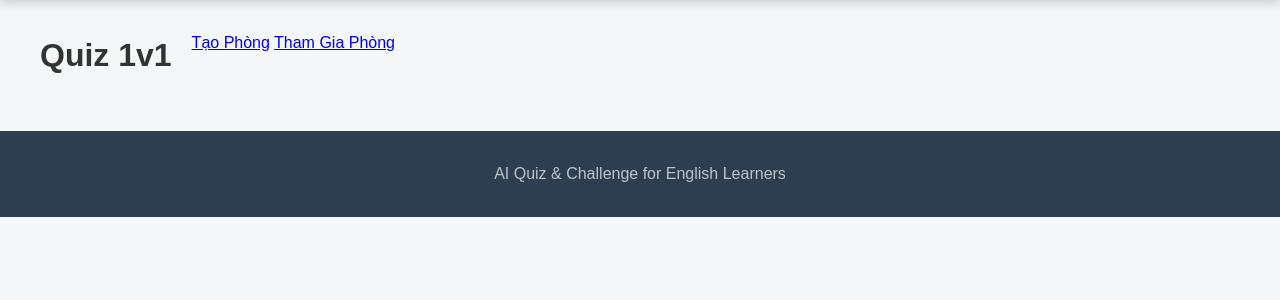
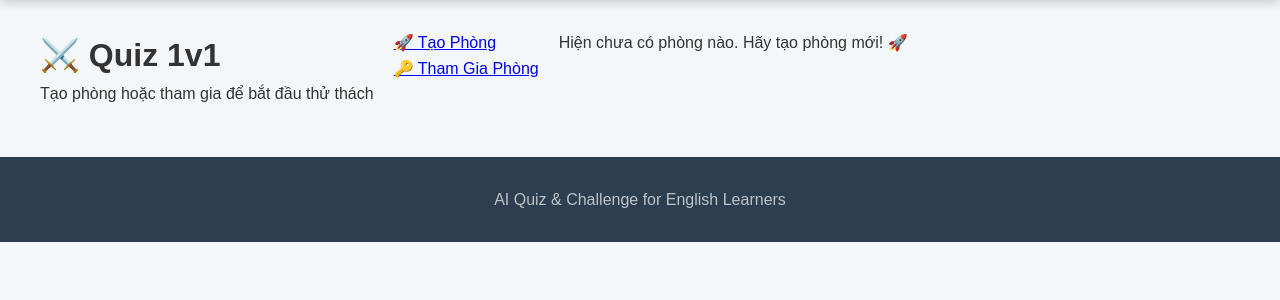
Before and after one commit to LeDaiNhan-23130215/ChatAppDjango, a Django app: page /quiz/ in a window 1280 px wide. Shown: the part 70-370 px from the top of the page. Run offline with Django 5.2, Linux system fonts and the light colour scheme; data that the repository does not hold is empty; parts of the project's set-up code (start-up, migrations or seed data) failed here and were passed over.

Commit message:
Update home.html

```diff
--- a/quizAiChallenge/quiz/templates/quiz/home.html
+++ b/quizAiChallenge/quiz/templates/quiz/home.html
@@ -3,26 +3,60 @@
 {% block title %}Quiz Lobby{% endblock %}
 
 {% block content %}
-<div class="container">
-    <h1>Quiz 1v1</h1>
+<div class="container py-5">
 
-    <div class="quiz-actions">
-        <a href="{% url 'quiz:create_room' %}" class="btn btn-primary">Tạo Phòng</a>
-        <a href="{% url 'quiz:join_room' %}" class="btn btn-secondary">Tham Gia Phòng</a>
+    <!-- Header -->
+    <div class="text-center mb-5">
+        <h1 class="fw-bold">⚔️ Quiz 1v1</h1>
+        <p class="text-muted">Tạo phòng hoặc tham gia để bắt đầu thử thách</p>
     </div>
 
+    <!-- Main Actions -->
+    <div class="row justify-content-center mb-5">
+        <div class="col-md-4 mb-3">
+            <a href="{% url 'quiz:create_room' %}" class="btn btn-primary btn-lg w-100">
+                🚀 Tạo Phòng
+            </a>
+        </div>
+        <div class="col-md-4 mb-3">
+            <a href="{% url 'quiz:join_room' %}" class="btn btn-outline-secondary btn-lg w-100">
+                🔑 Tham Gia Phòng
+            </a>
+        </div>
+    </div>
+
+    <!-- Available Rooms -->
     {% if rooms %}
     <div class="available-rooms">
-        <h2>Các Phòng Đang Chờ</h2>
-        <ul>
-        {% for room in rooms %}
-            <li>
-                <a href="{% url 'quiz:quiz_room' code=room.code %}">Phòng {{ room.code }}</a>
-                - Người chơi: {{ room.player_count }}/2
-            </li>
-        {% endfor %}
-        </ul>
+        <h4 class="mb-3">🟢 Phòng Đang Chờ</h4>
+
+        <div class="row">
+            {% for room in rooms %}
+            <div class="col-md-4 mb-3">
+                <div class="card shadow-sm h-100">
+                    <div class="card-body d-flex flex-column justify-content-between">
+                        <div>
+                            <h5 class="card-title">Phòng {{ room.code }}</h5>
+                            <p class="card-text text-muted mb-3">
+                                Người chơi: {{ room.player_count }}/2
+                            </p>
+                        </div>
+
+                        <a href="{% url 'quiz:quiz_room' code=room.code %}"
+                           class="btn btn-success w-100">
+                            ⚔️ Vào Phòng
+                        </a>
+                    </div>
+                </div>
+            </div>
+            {% endfor %}
+        </div>
     </div>
+    {% else %}
+        <p class="text-center text-muted">
+            Hiện chưa có phòng nào. Hãy tạo phòng mới! 🚀
+        </p>
     {% endif %}
+
 </div>
 {% endblock %}
```
